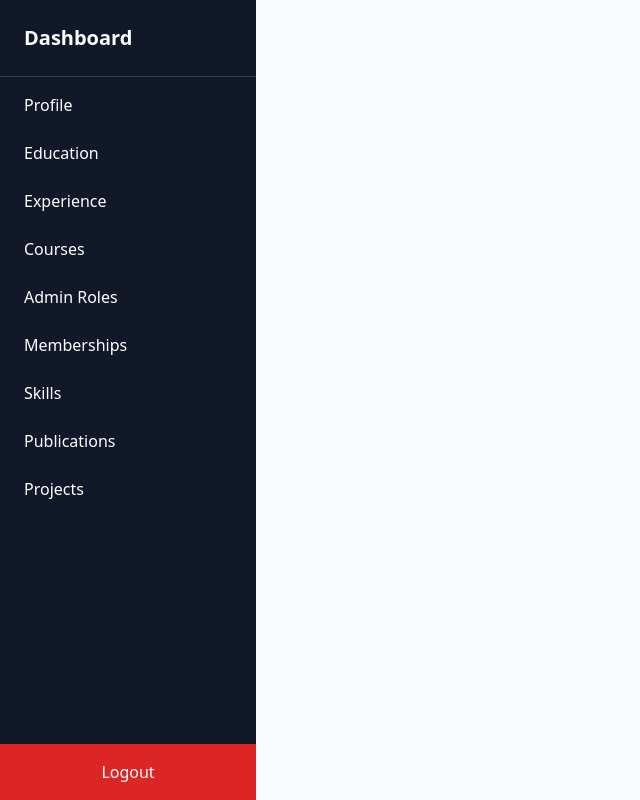
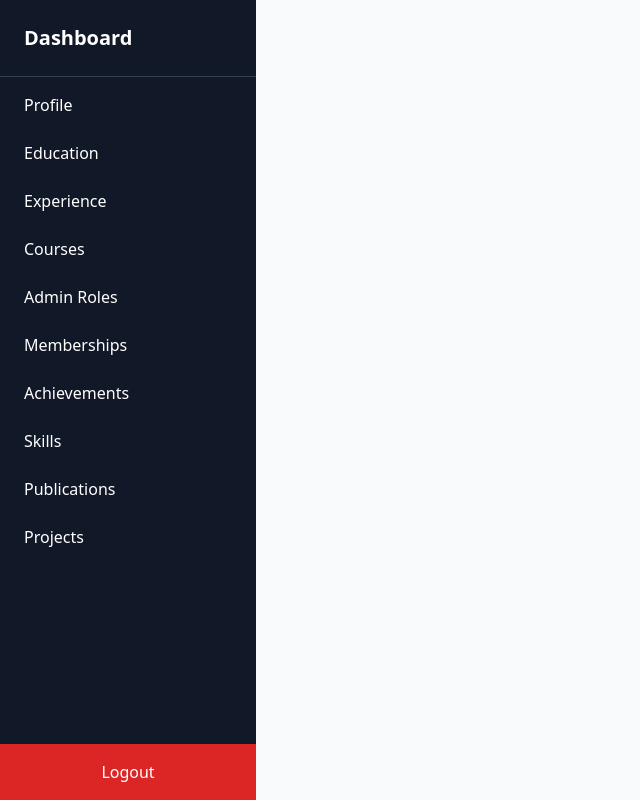
Before and after one commit to Mahbub049/professor-input-client, a React (Create React App) app: page /dashboard in a window 1280 px wide. Shown: the whole page, without its empty margins (0-640 px from the left). Built offline with nearby package versions, Linux system fonts and the light colour scheme; no server answers; sample sign-in values are in the browser's storage.

Commit message:
achievement included

```diff
--- a/src/components/DashboardLayout.js
+++ b/src/components/DashboardLayout.js
@@ -16,6 +16,7 @@ export default function DashboardLayout() {
     { to: 'courses', label: 'Courses' },
     { to: 'admin-roles', label: 'Admin Roles' },
     { to: 'memberships', label: 'Memberships' },
+    { to: 'achievements', label: 'Achievements' },
     { to: 'skills', label: 'Skills' },
     { to: 'publications', label: 'Publications' },
     { to: 'projects', label: 'Projects' }
```
